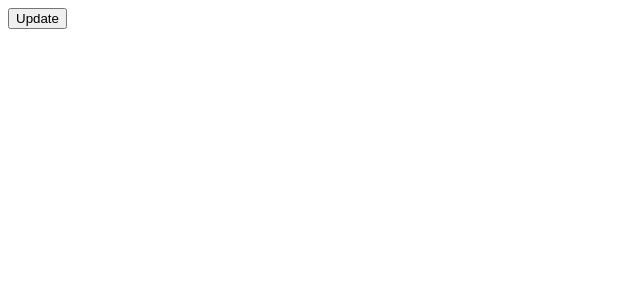
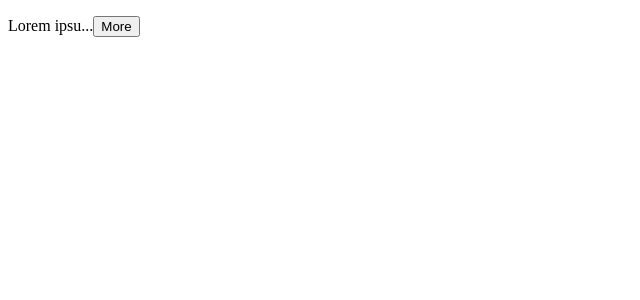
Before and after one commit to contacttokunal/react-basic, a React (Vite) app: page / in a window 1280 px wide. Shown: the top 300 px of the page, without its empty margins (0-640 px from the left). Built offline with nearby package versions, Linux system fonts and the light colour scheme.

Commit message:
Building an expandable text component

```diff
--- a/src/App.tsx
+++ b/src/App.tsx
@@ -1,31 +1,22 @@
-import { useState } from "react";
+import ExpandableText from "./components/ExpandableText";
 
 const App = () => {
-  const [cart, setCart] = useState({
-    discount: 0.1,
-    items: [
-      { id: 1, title: "Product 1", quantity: 1 },
-      { id: 2, title: "Product 2", quantity: 1 },
-    ],
-  });
-
-  const handleClick = () => {
-    // const items = { ...cart.items };
-    // const item = items.find((item) => item.id === 1);
-    // if (item) item.quantity = 2;
-    setCart({
-      ...cart,
-      items: {
-        ...cart.items.map((item) =>
-          item.id === 1 ? { ...item, quantity: item.quantity + 1 } : item
-        ),
-      },
-    });
-  };
-
   return (
     <div>
-      <button onClick={handleClick}>Update</button>
+      <ExpandableText maxChars={10}>
+        Lorem ipsum dolor sit amet consectetur adipisicing elit. Provident
+        suscipit doloribus odio, fugit nemo distinctio ex repellat ea aut
+        molestias necessitatibus voluptatum placeat dolore sit accusantium nobis
+        quae tempora, pariatur fuga explicabo ab? Doloremque, unde ducimus
+        repudiandae sint obcaecati neque hic, sunt laboriosam magnam esse
+        commodi at vel, temporibus iure consequuntur consequatur. Fuga optio
+        officiis natus laborum, molestiae temporibus blanditiis. Molestias,
+        illum voluptate cum, voluptates nulla iure nam eaque quasi quae,
+        laboriosam mollitia modi corporis! Porro cumque delectus perspiciatis
+        distinctio optio aut, ducimus voluptatum. Repudiandae pariatur harum,
+        minus est, architecto ab expedita consequatur aperiam ad quae rerum,
+        culpa quisquam tempore!
+      </ExpandableText>
     </div>
   );
 };
--- /dev/null
+++ b/src/components/ExpandableText.tsx
@@ -0,0 +1,24 @@
+import { useState } from "react";
+
+interface Props {
+  children: string;
+  maxChars?: number;
+}
+
+const ExpandableText = ({ children, maxChars = children.length }: Props) => {
+  const [isExpanded, setIsExpanded] = useState(false);
+  if (children.length <= maxChars) return <p>{children}</p>;
+
+  const text = isExpanded ? children : children.substring(0, maxChars);
+
+  return (
+    <p>
+      {text}...
+      <button onClick={() => setIsExpanded(!isExpanded)}>
+        {isExpanded ? "Less" : "More"}
+      </button>
+    </p>
+  );
+};
+
+export default ExpandableText;
```
